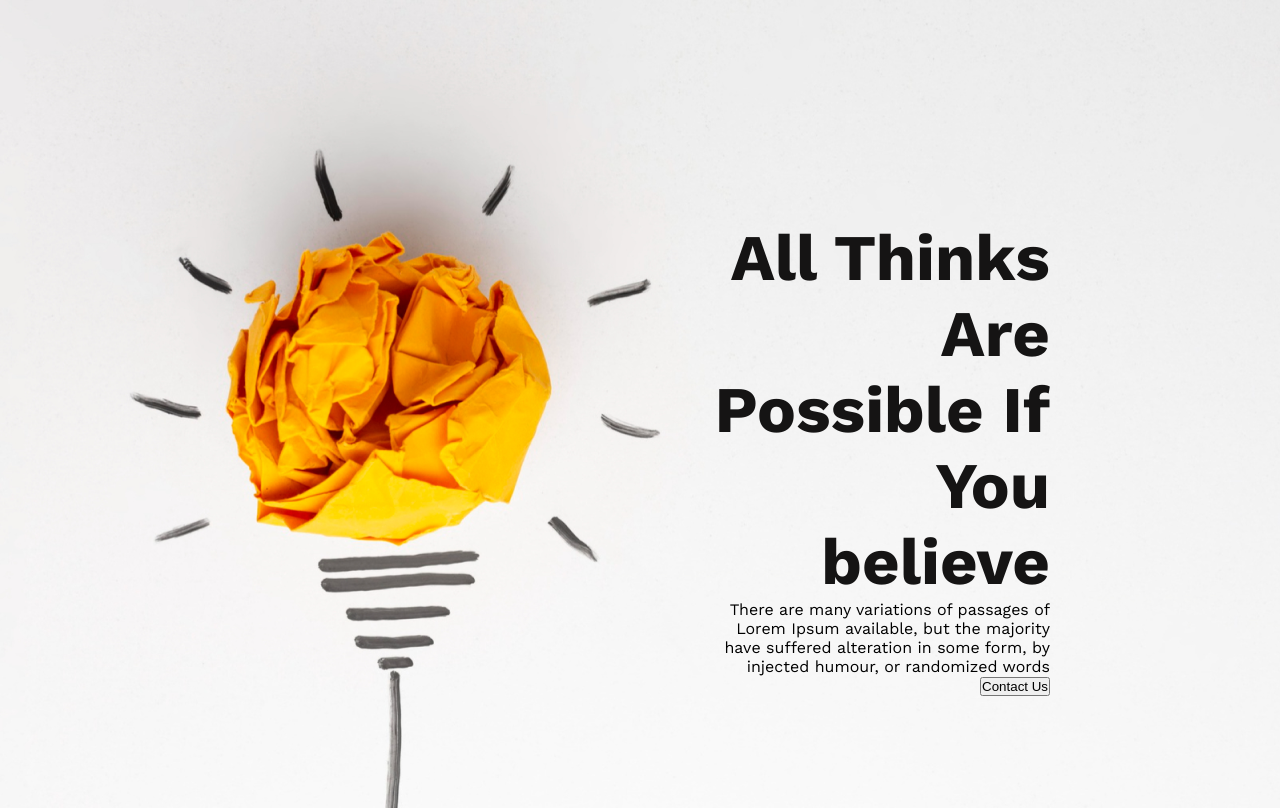
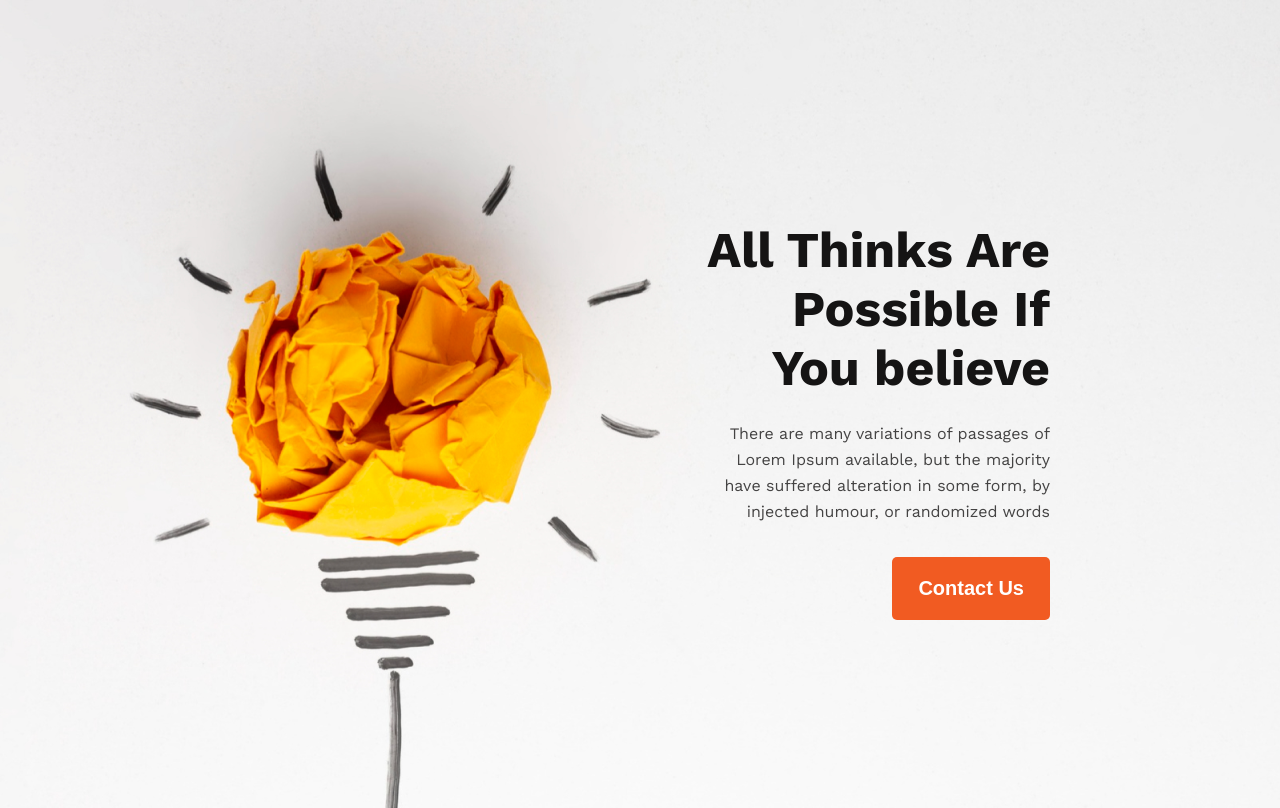
Before and after one commit to mdarman-ali/Happy_New_Year, a plain HTML site: page index.html in a window 1280 px wide. Drawn offline with nearby package versions, Linux system fonts and the light colour scheme.

Commit message:
Complete hero section

```diff
--- a/index.html
+++ b/index.html
@@ -16,7 +16,7 @@
         <div class="banner-background-img">
             <div class="banner-content">
                 <h1 class="banner-title">All Thinks Are Possible If You believe</h1>
-                <p class="banner-description">There are many variations of passages of Lorem Ipsum available, but the majority have suffered alteration in some form, by injected humour, or randomized words</p>
+                <p class="section-description">There are many variations of passages of Lorem Ipsum available, but the majority have suffered alteration in some form, by injected humour, or randomized words</p>
                 <button class="btn-primary">Contact Us</button>
             </div>
         </div>
--- a/styles/style.css
+++ b/styles/style.css
@@ -21,6 +21,25 @@ body{
 }
 .banner-title{
     color:  #151414;
-    font-size: 65px;
+    font-size: 50px;
     font-weight: 700;
+    margin-bottom: 24px;
 }
+.section-description{
+    color: #444343;
+    text-align: right;
+    font-size: 16px;
+    font-weight: 400;
+    line-height: 26px;
+    margin-top: 0;
+    margin-bottom: 32px;
+}
+.btn-primary{
+    border-radius: 5px;
+    background: #F15B22;
+    padding: 20px 26px;
+    border: none;
+    color: #fff;
+    font-size: 20px;
+    font-weight: 600;
+}
```
